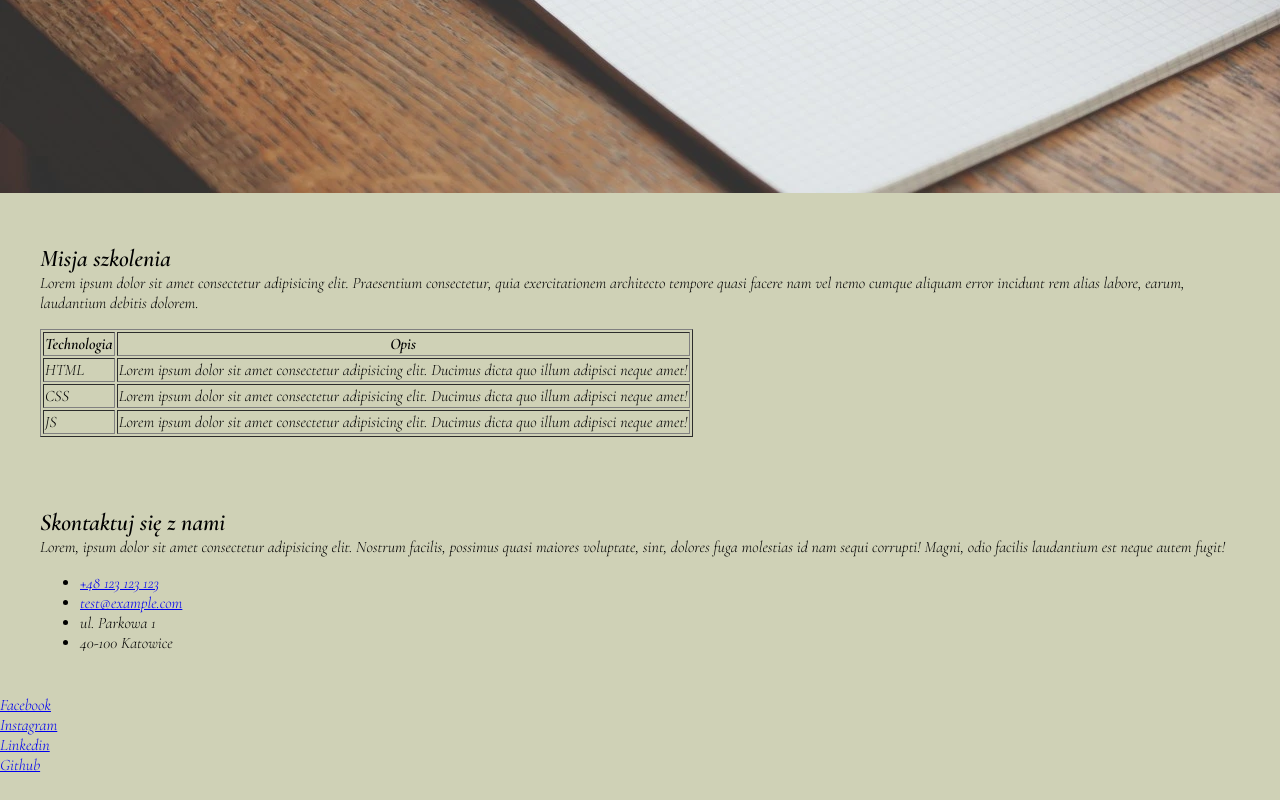
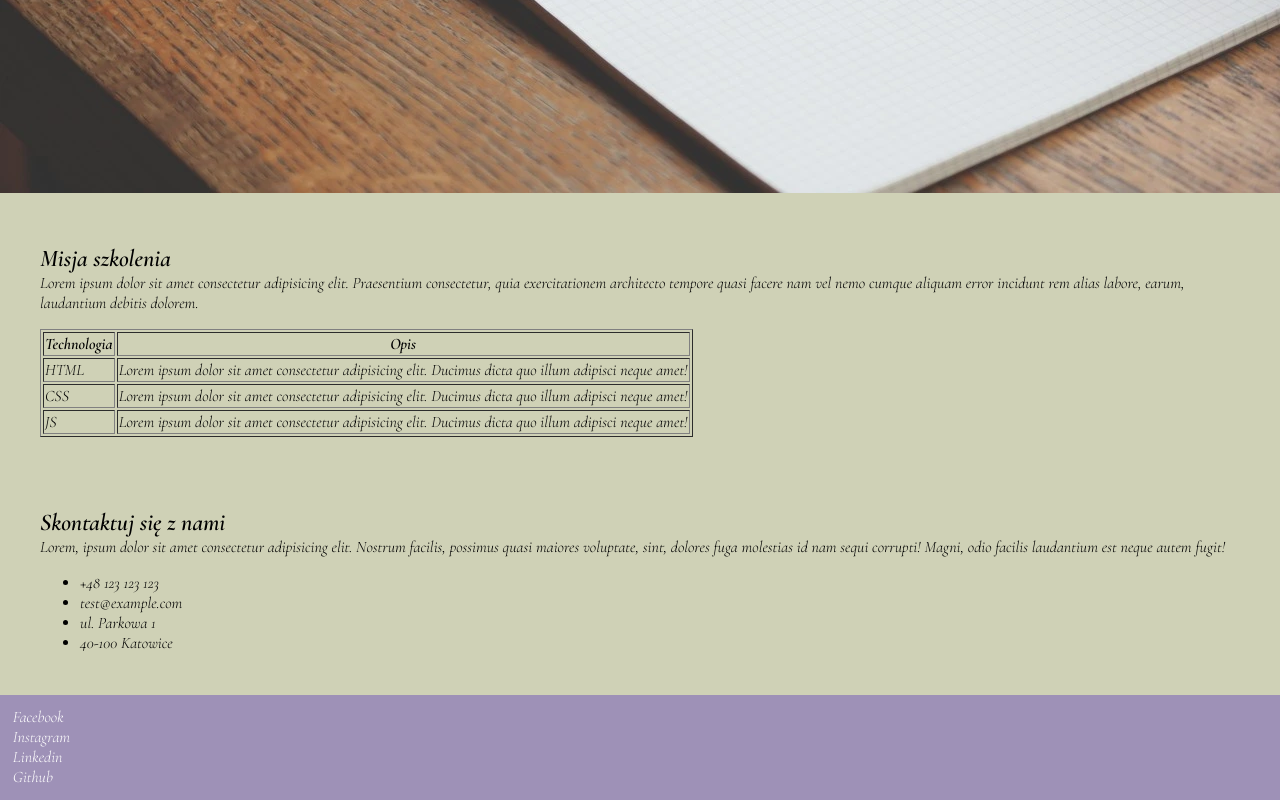
Before and after one commit to anmajka/anmajka.github.io, a plain HTML site: page index.html in a window 1280 px wide. Shown: the part 826-1626 px from the top of the page. Before the commit the page ends 1601 px from the top, so only its background shows below. Drawn offline with Linux system fonts and the light colour scheme.

Commit message:
css footer

```diff
--- a/style.css
+++ b/style.css
@@ -43,3 +43,12 @@ article {
   margin: auto;
   padding: 2vw;
 }
+footer {
+  background: rgb(158, 145, 183);
+  padding: 1vw;
+  color: white;
+}
+a {
+  text-decoration: none;
+  color: inherit;
+}
```
